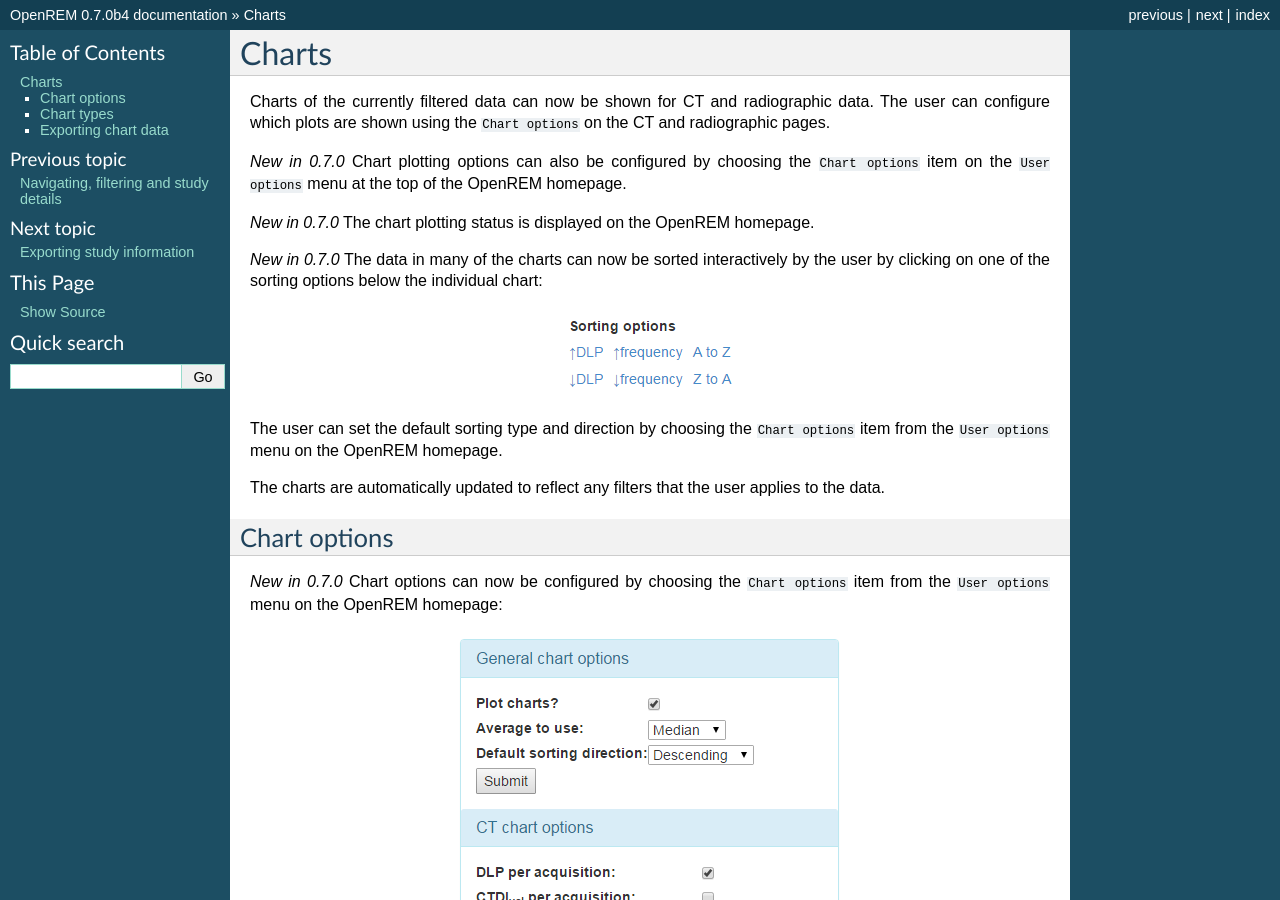
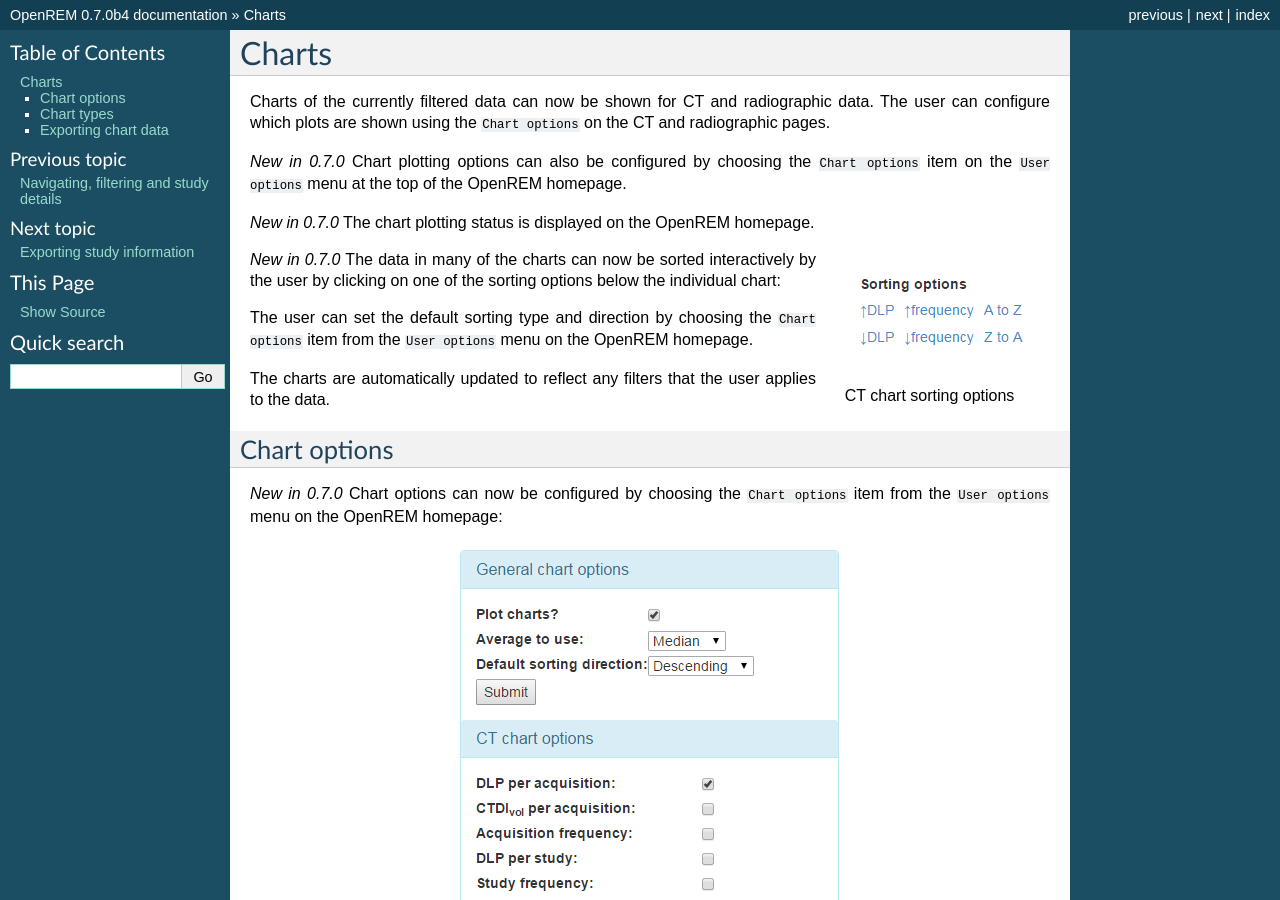
Before and after one commit to ckswilliams/modOpenREM, a Sphinx documentation site: the page built from docs/charts.rst, in a window 1280 px wide and 900 px high. Built offline with Sphinx 7.4.7, drawn with Linux system fonts in a browser that asks for light colours.

Commit message:
Moved chart doc image to the right, and also set it as a figure rather than an image so that I can include a caption. References issue #257

```diff
--- a/docs/charts.rst
+++ b/docs/charts.rst
@@ -12,14 +12,16 @@
 
 *New in 0.7.0* The chart plotting status is displayed on the OpenREM homepage.
 
+.. figure:: img/ChartCTSortingOptions.png
+   :width: 185px
+   :align: right
+   :height: 95px
+   :alt: OpenREM CT chart sorting options screenshot
+
+   CT chart sorting options
+
 *New in 0.7.0* The data in many of the charts can now be sorted interactively
 by the user by clicking on one of the sorting options below the individual chart:
-
-.. image:: img/ChartCTSortingOptions.png
-   :width: 185px
-   :align: center
-   :height: 95px
-   :alt: OpenREM CT chart sorting options screenshot
 
 The user can set the default sorting type and direction by choosing the
 ``Chart options`` item from the ``User options`` menu on the OpenREM homepage.
```
